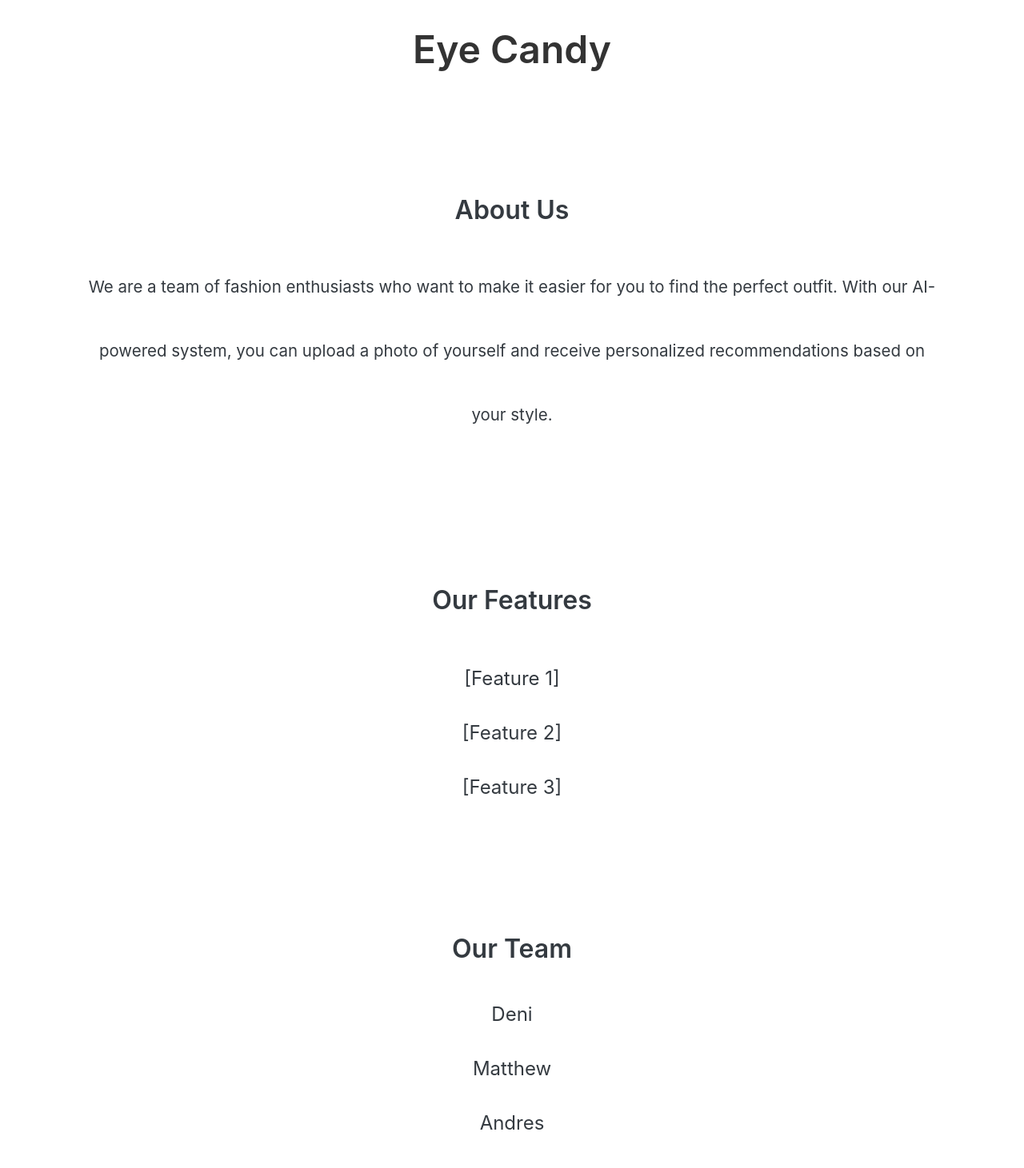
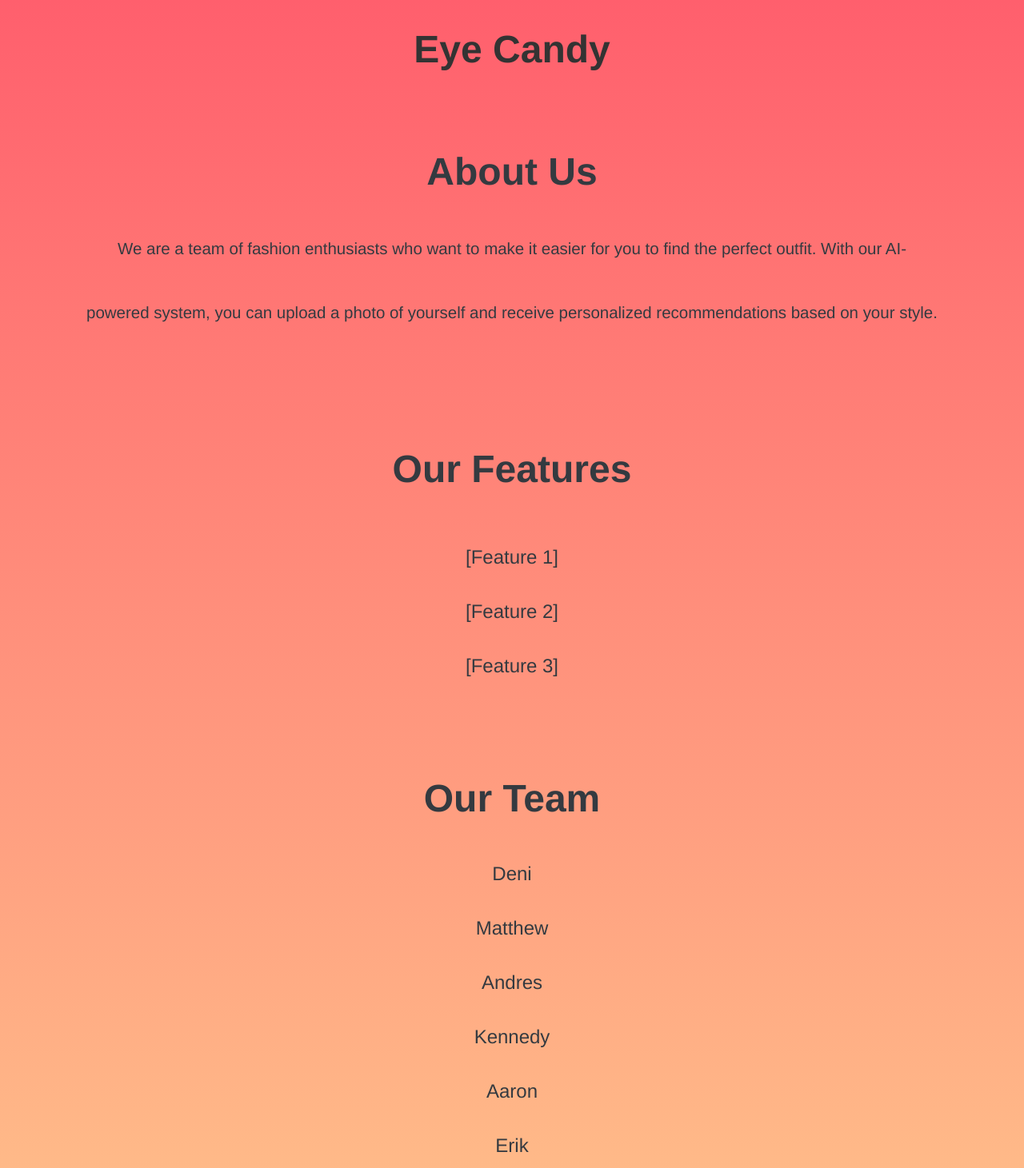
Before and after one commit to 490-Team-MAAKDE/490-Project, a React (Create React App) app in the folder Eye Candy Project/Code Design/Front-End/eye-candy/: page /about-us in a window 1280 px wide. Shown: the part 120-1581 px from the top of the page at 80% size. Built offline with nearby package versions, Linux system fonts and the light colour scheme.

Commit message:
Removed element selectors and replaced with class names for AboutUs

```diff
--- a/Eye Candy Project/Code Design/Front-End/eye-candy/src/Pages/AboutUs.js
+++ b/Eye Candy Project/Code Design/Front-End/eye-candy/src/Pages/AboutUs.js
@@ -3,14 +3,15 @@ import styles from "./AboutUs.module.css";
 
 function AboutUs() {
   return (
+    <div className={styles.about}>
     <div className={styles.wrapper}>
-      <div className={styles.body}>
+      <div className={styles.aboutbody}>
         <header className={styles.header__title__about}>
-          <h1 className={styles.h1}>Eye Candy</h1>
+          <h1 className={styles.headings}>Eye Candy</h1>
         </header>
         <section className={styles.mission}>
-          <h2>About Us</h2>
-          <p>
+          <h2 className={styles.headings}>About Us</h2>
+          <p className={styles.aboutp}>
             We are a team of fashion enthusiasts who want to make it easier for
             you to find the perfect outfit. With our AI-powered system, you can
             upload a photo of yourself and receive personalized recommendations
@@ -18,33 +19,34 @@ function AboutUs() {
           </p>
         </section>
         <section className={styles.features}>
-          <h2>Our Features</h2>
+          <h2 className={styles.headings}>Our Features</h2>
           <ul>
-            <li>[Feature 1]</li>
-            <li>[Feature 2]</li>
-            <li>[Feature 3]</li>
+            <li className={styles.aboutli} >[Feature 1]</li>
+            <li className={styles.aboutli}>[Feature 2]</li>
+            <li className={styles.aboutli}>[Feature 3]</li>
           </ul>
         </section>
         <section className={styles.team}>
-          <h2>Our Team</h2>
+          <h2 className={styles.headings}>Our Team</h2>
           <ul>
-            <li>Deni</li>
-            <li>Matthew</li>
-            <li>Andres</li>
-            <li>Kennedy</li>
-            <li>Aaron</li>
-            <li>Erik</li>
+            <li className={styles.aboutli}>Deni</li>
+            <li className={styles.aboutli}>Matthew</li>
+            <li className={styles.aboutli}>Andres</li>
+            <li className={styles.aboutli}>Kennedy</li>
+            <li className={styles.aboutli}>Aaron</li>
+            <li className={styles.aboutli}>Erik</li>
           </ul>
         </section>
         <section className={styles.contact}>
           <h2>Contact Us</h2>
-          <p>
+          <p className={styles.aboutp}>
             If you have any questions or feedback, please don't hesitate to
             reach out to us. We'd love to hear from you!
           </p>
-          <p>Email: EyeCandySupport@gmail.com</p>
+          <p className={styles.aboutp}>Email: EyeCandySupport@gmail.com</p>
         </section>
       </div>
+    </div>
     </div>
   );
 }
--- a/Eye Candy Project/Code Design/Front-End/eye-candy/src/Pages/AboutUs.module.css
+++ b/Eye Candy Project/Code Design/Front-End/eye-candy/src/Pages/AboutUs.module.css
@@ -1,45 +1,29 @@
 /* Reset styles */
-* {
-  margin: 0;
-  padding: 0;
-  box-sizing: border-box;
-}
 
 /* Typography */
-body {
+.aboutbody{
   font-family: "Helvetica Neue", sans-serif;
   font-size: 16px;
   line-height: 1.5;
   color: #333;
 }
-
-h1, h2, h3 {
+.headings{
   font-weight: 600;
   margin-bottom: 1rem;
-}
-
-h1 {
   font-size: 3rem;
 }
 
-h2 {
-  font-size: 2rem;
+
+.aboutp{
+  margin-bottom: 1.5rem;
 }
-
-h3 {
+.aboutli{
   font-size: 1.5rem;
 }
-
-p {
-  margin-bottom: 1.5rem;
-}
-li{
-  font-size: 1.5rem;
-}
-section{
+/* section{
   margin-top: 3rem;
   margin-bottom: 3rem;
-}
+} */
 
 /* Layout */
 .container {
@@ -48,7 +32,7 @@ section{
   padding: 1rem;
 }
 
-header {
+.header__title__about {
   /* background-color: #f8f8f8; */
   padding: 2rem;
   text-align: center;
@@ -165,4 +149,9 @@ header {
   max-width: 1200px;
   margin: 0 auto;
   padding: 0 20px;
+
 }
+
+.about{
+  background-image: linear-gradient(to bottom, #ff5f6d, #ffd08f);
+}
```
